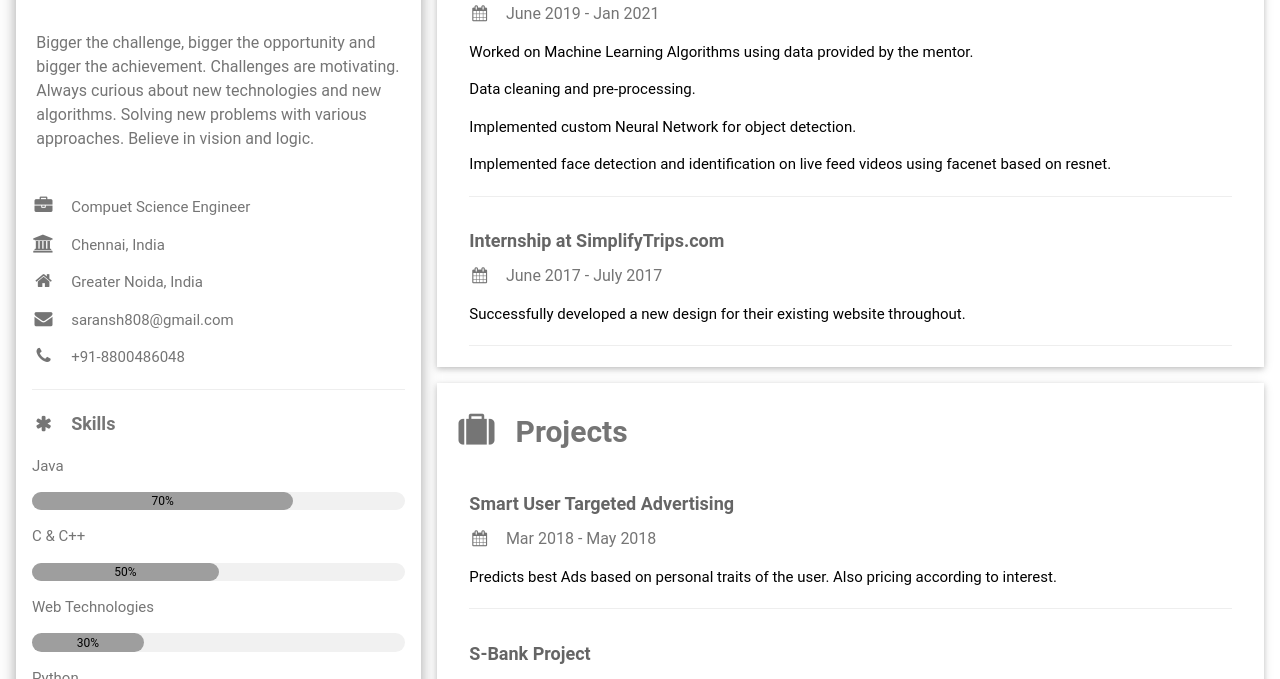
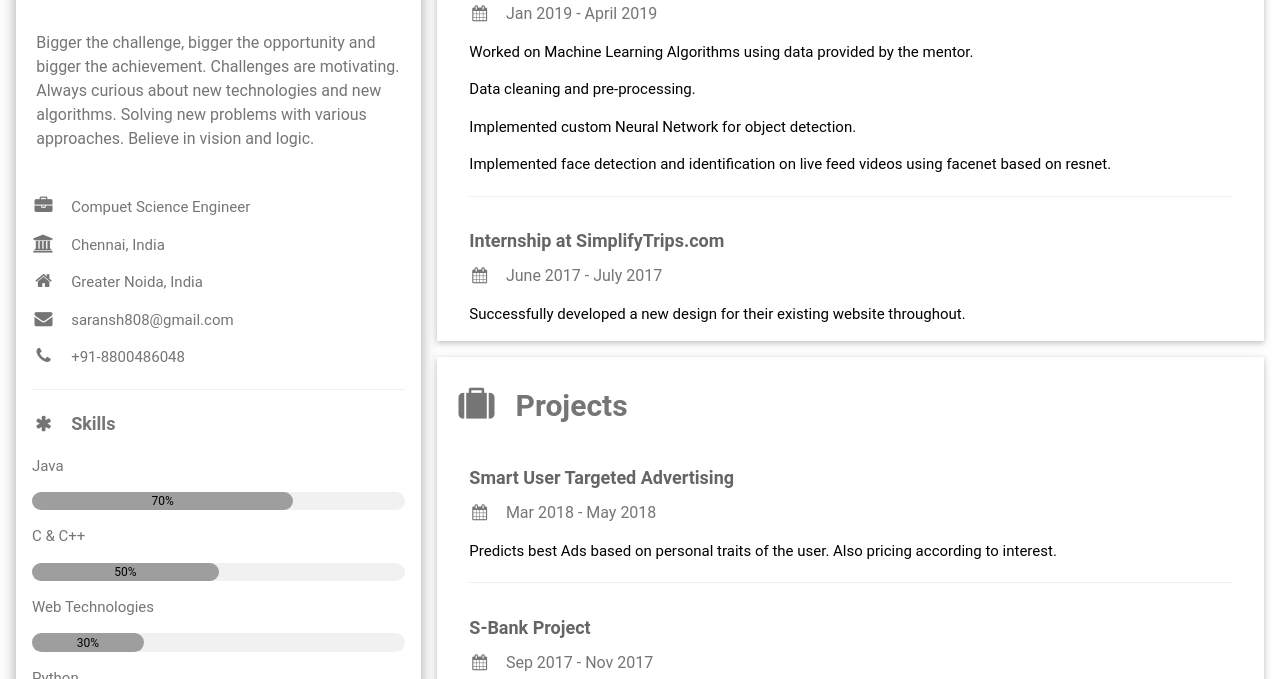
Before and after one commit to saransh808/saransh, a plain HTML site: page index.html in a window 1280 px wide. Shown: the part 421-1100 px from the top of the page. Drawn offline with Linux system fonts and the light colour scheme.

Commit message:
removed extra horizontal bar and fixed dates

```diff
--- a/index.html
+++ b/index.html
@@ -97,7 +97,7 @@ html,body,h1,h2,h3,h4,h5,h6 {font-family: "Roboto", sans-serif}
 
         <div class="w3-container">
           <h5 class="w3-opacity"><b>Internship in TCS for Digital Technologies</b></h5>
-          <h6 class="w3-text-grey"><i class="fa fa-calendar fa-fw w3-margin-right"></i>June 2019 - Jan 2021</h6>
+          <h6 class="w3-text-grey"><i class="fa fa-calendar fa-fw w3-margin-right"></i>Jan 2019 - April 2019</h6>
           <p>Worked on Machine Learning Algorithms using data provided by the mentor.</p>
             <p>Data cleaning and pre-processing.</p>
             <p>Implemented custom Neural Network for object detection.</p>
@@ -109,7 +109,7 @@ html,body,h1,h2,h3,h4,h5,h6 {font-family: "Roboto", sans-serif}
           <h5 class="w3-opacity"><b>Internship at SimplifyTrips.com</b></h5>
           <h6 class="w3-text-grey"><i class="fa fa-calendar fa-fw w3-margin-right"></i>June 2017 - July 2017</h6>
           <p>Successfully developed a new design for their existing website throughout.</p>
-          <hr>
+
         </div>
 
 
```
